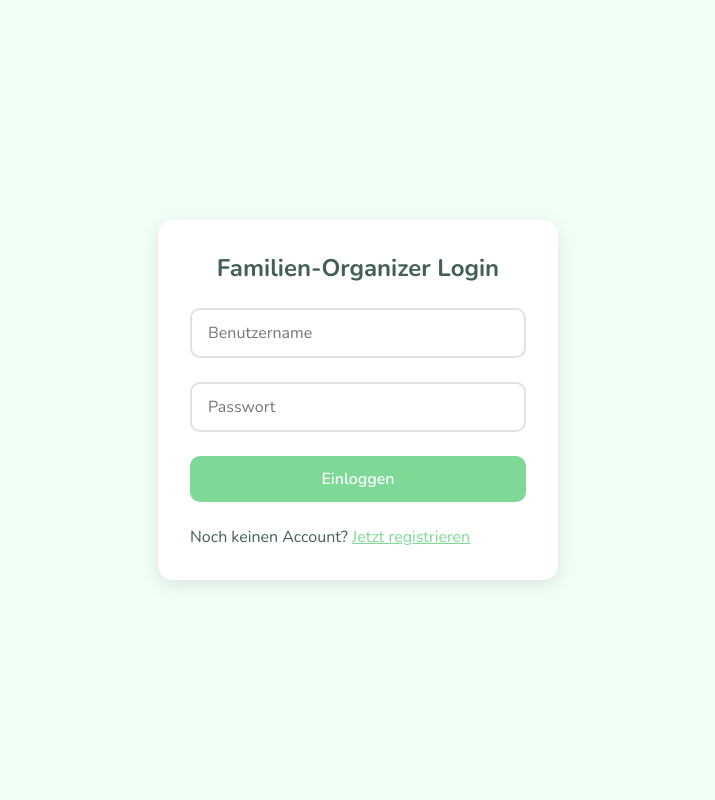
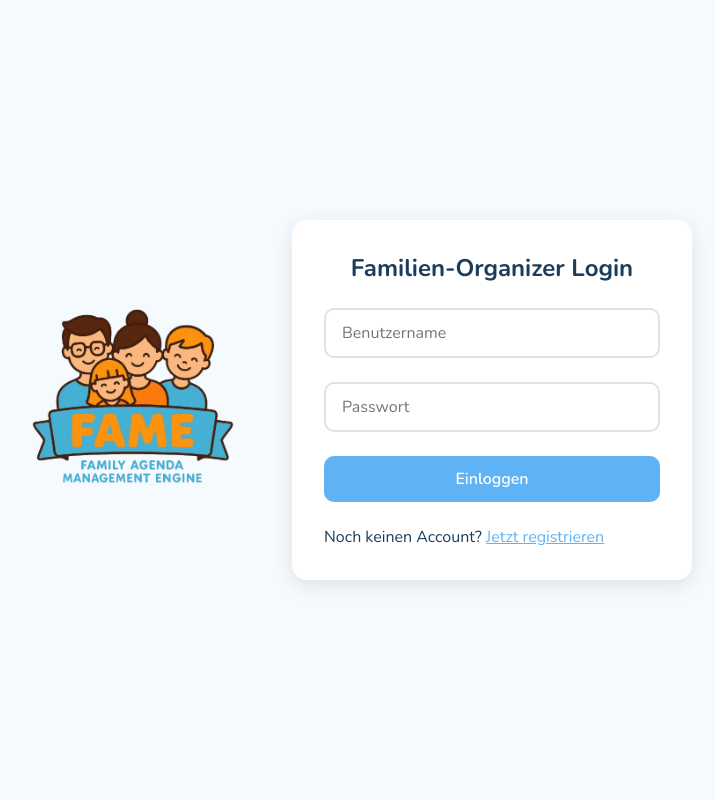
Before and after one commit to CmdLineGhost/familien-todo, a Flask app: page /login in a window 1280 px wide. Shown: the whole page, without its empty margins (282-997 px from the left). Run offline with Flask 3, Linux system fonts and the light colour scheme.

Commit message:
Designe verändert

```diff
--- a/static/style.css
+++ b/static/style.css
@@ -1,5 +1,5 @@
         /* Globale Styles */
-        @import url('https://fonts.googleapis.com/css2?family=Nunito:wght@400;600;700&display=swap');
+        /*@import url('https://fonts.googleapis.com/css2?family=Nunito:wght@400;600;700&display=swap');
 
         :root {
             --primary: #7ED997;
@@ -34,7 +34,77 @@
             margin: 0 auto;
             padding: 1rem;
             width: 100%;
+        }*/
+        @import url('https://fonts.googleapis.com/css2?family=Nunito:wght@400;600;700&display=swap');
+
+        :root {
+        --primary: #5FB3F5;
+        --primary-dark: #4093D9;
+        --secondary: #A3D9FF;
+        --accent: #C1E3FF;
+        --light: #F5FAFF;
+        --dark: #1C3C5B;
+        --success: #87CEFA;
+        --warning: #FFE156;
+        --danger: #FF6B6B;
+        --gray: #e1e1e1;
         }
+
+        * {
+        margin: 0;
+        padding: 0;
+        box-sizing: border-box;
+        font-family: 'Nunito', sans-serif;
+        }
+
+        body {
+        background-color: var(--light);
+        color: var(--dark);
+        min-height: 100vh;
+        display: flex;
+        flex-direction: column;
+        position: relative;
+        z-index: 0;
+        }
+
+        body::before {
+        content: "";
+        position: fixed;
+        top: 0;
+        left: 0;
+        width: 100%;
+        height: 100%;
+        background-image: url('images/familie.png');
+        background-size: cover;
+        background-position: center;
+        opacity: 0.12;
+        z-index: -1;
+        }
+
+        .container {
+        max-width: 1200px;
+        margin: 0 auto;
+        padding: 1rem;
+        width: 100%;
+        }
+
+        /* ✅ Login-Seite mit Logo rechts */
+        .login-container {
+            display: flex;
+            flex-direction: row;
+            align-items: center;
+            justify-content: center;
+            padding: 2rem;
+            gap: 3rem;
+        }
+
+        .login-logo img {
+            max-width: 220px;
+            height: auto;
+        }
+
+
+        /* Rest des CSS bleibt gleich ... */
 
         /* Header */
         header {
--- a/templates/login.html
+++ b/templates/login.html
@@ -9,6 +9,10 @@
 <body>
     <!-- Login Screen (initial state) -->
     <div class="login-container" id="loginContainer" {% if show_app_content %}style="display: none;"{% endif %}>
+        <!--Logo rechts neben den Formular-->
+        <div class="login-logo">
+            <img src="{{ url_for('static', filename='images/fame-logo.png') }}" alt="Logo">
+        </div>
         <div class="login-card">
             <h2 class="login-title">Familien-Organizer Login</h2>
             <form class="login-form" id="loginForm" method="POST" action="/login">
```
Also changed, not shown: static/images/fame-logo.png (added), static/images/familie.png (added).
